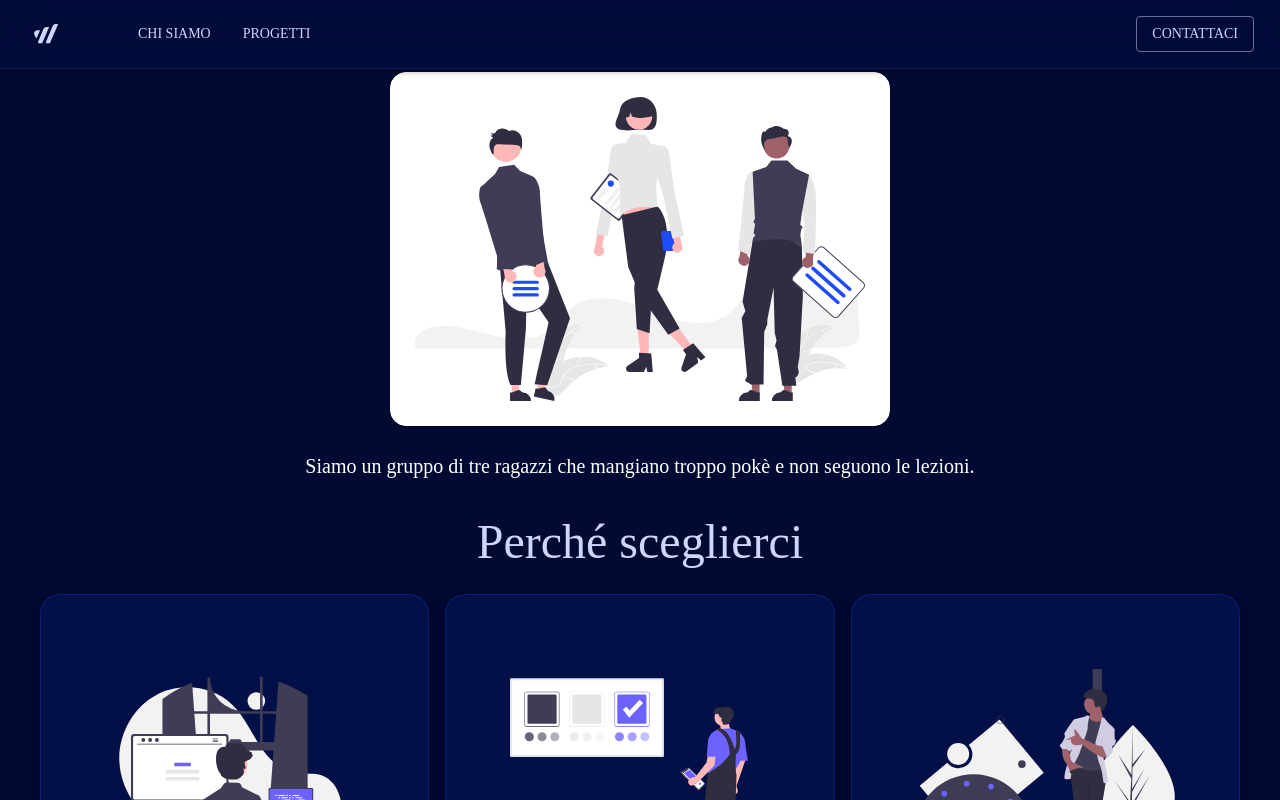
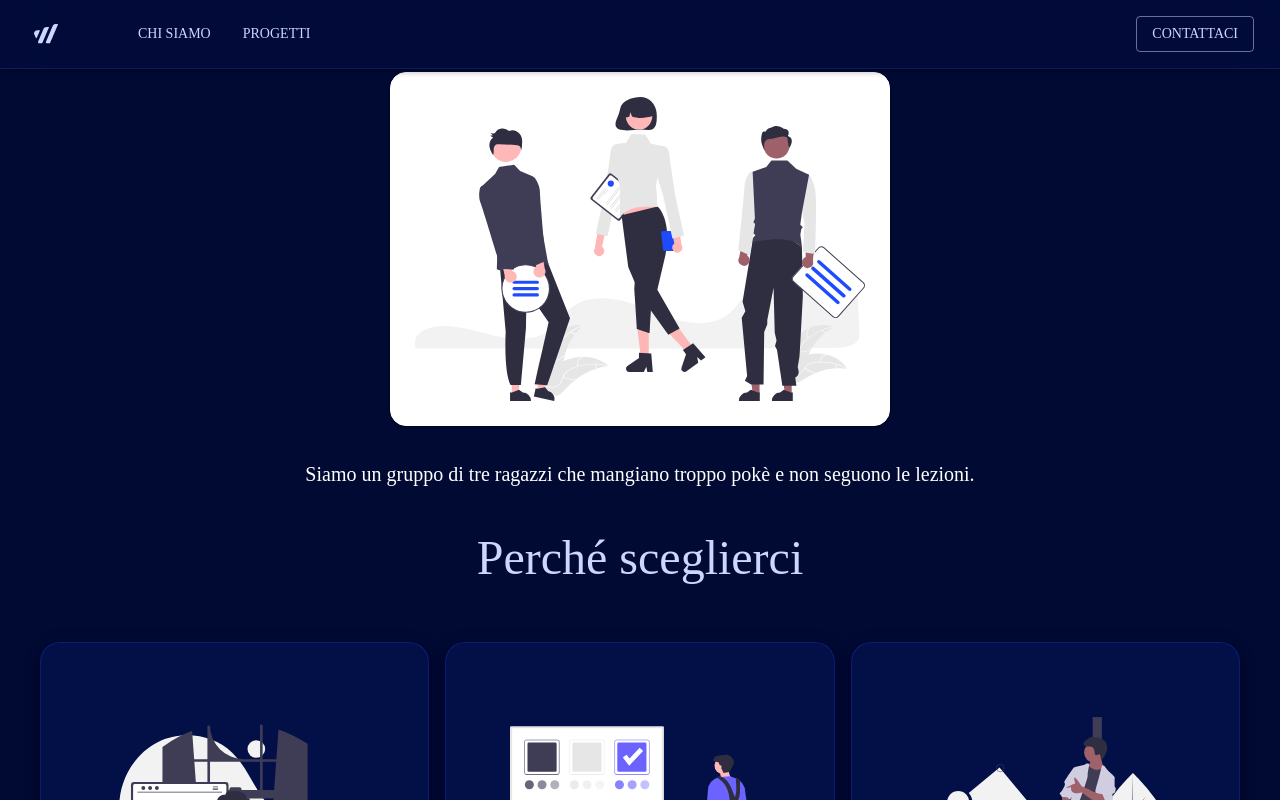
Before and after one commit to webion-hub/webionsite, a React (Create React App) app: page /chi-siamo in a window 1280 px wide. Shown: the top 800 px of the page. Built offline with nearby package versions, Linux system fonts and the light colour scheme; a web font is replaced by a local one.

Commit message:
Change br with margin

```diff
--- a/src/components/CenteredText.js
+++ b/src/components/CenteredText.js
@@ -14,6 +14,9 @@ export default function CenteredText(props) {
         variant= {props.variant}
         color={props.color}
         align="justify"
+        sx={{
+          marginTop: 4,
+        }}
       >
         {props.text}
       </Typography>
--- a/src/components/CenteredTitle.js
+++ b/src/components/CenteredTitle.js
@@ -9,8 +9,8 @@ export default function CenteredTitle(props) {
       justifyContent="center"
       sx={{
         margin: {
-          xs: 1,
-          md: 1,
+          xs: 2,
+          md: 5,
         },
       }}>
       <Typography
--- a/src/pages/KnowUs.js
+++ b/src/pages/KnowUs.js
@@ -17,13 +17,15 @@ export default function KnowUs(_props) {
     <Grid container sx={{ marginTop: 9 }} justifyContent="center">
       <MainImage src="./illustrations/team.svg" />
       <center>
-        <br />
         <CenteredText
           variant={matches ? "h6" : "subtitle1"}
           text="Siamo un gruppo di tre ragazzi che mangiano troppo pokè e non seguono le lezioni."
         />
-        <br />
-        <CenteredTitle color="secondary" variant="h3" text="Perché sceglierci" />
+        <CenteredTitle
+          color="secondary"
+          variant="h3"
+          text="Perché sceglierci"
+        />
       </center>
       <Grid
         container
--- a/src/pages/home/Home.js
+++ b/src/pages/home/Home.js
@@ -34,10 +34,13 @@ export default function Home() {
             >
               Siamo sviluppatori di applicazioni web e questo è un paragrafo in cui verrà scritto qualcosa di sensato prima o poi. Siamo bravissimi a scrivere codice, ma tipo davvero bravi eh...
             </Typography>
-          </center>
-          <br />
-          <center>
-            <Button variant="contained" size="large">
+            <Button
+              variant="contained"
+              size="large"
+              sx={{
+                marginTop: 3,
+              }}
+            >
               {"Perchè sceglierci?"}
             </Button>
           </center>
```
